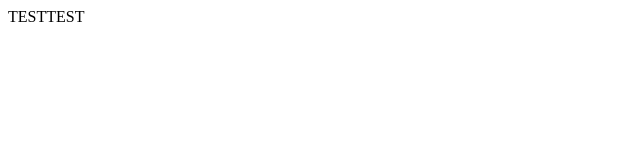
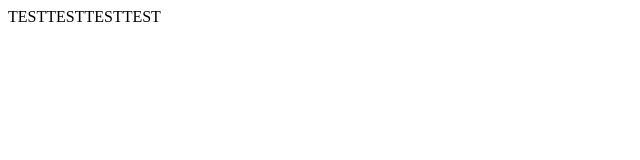
Before and after one commit to matschramm/matschramm.github.io, a plain HTML site: page index.html in a window 1280 px wide. Shown: the whole page, without its empty margins (0-640 px from the left). Drawn offline with Linux system fonts and the light colour scheme.

Commit message:
asdf
asdfasdf

```diff
--- a/index.html
+++ b/index.html
@@ -4,6 +4,6 @@
 	<title>Test</title>
 </head>
 <body>
-TESTTEST
+TESTTESTTESTTEST
 </body>
 </html>
```
